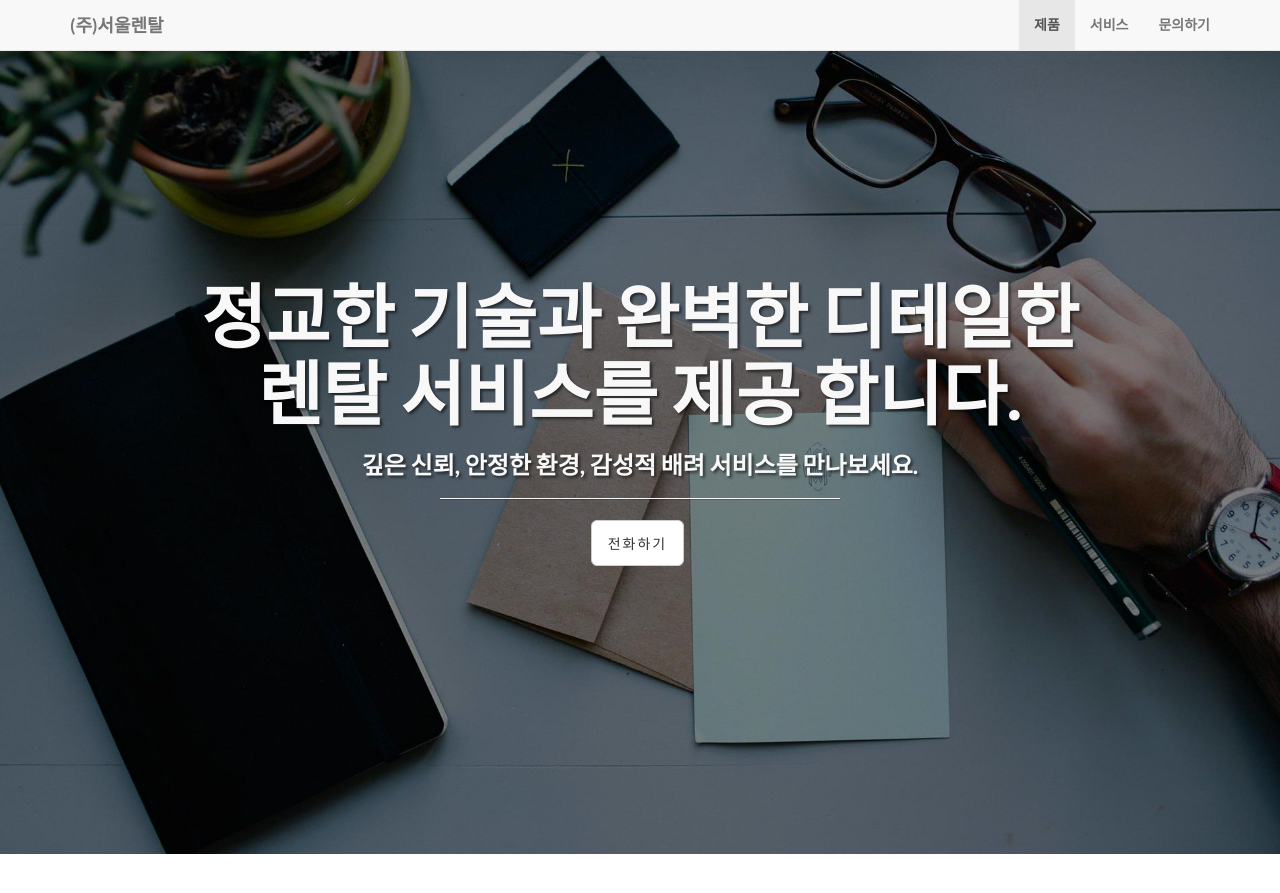
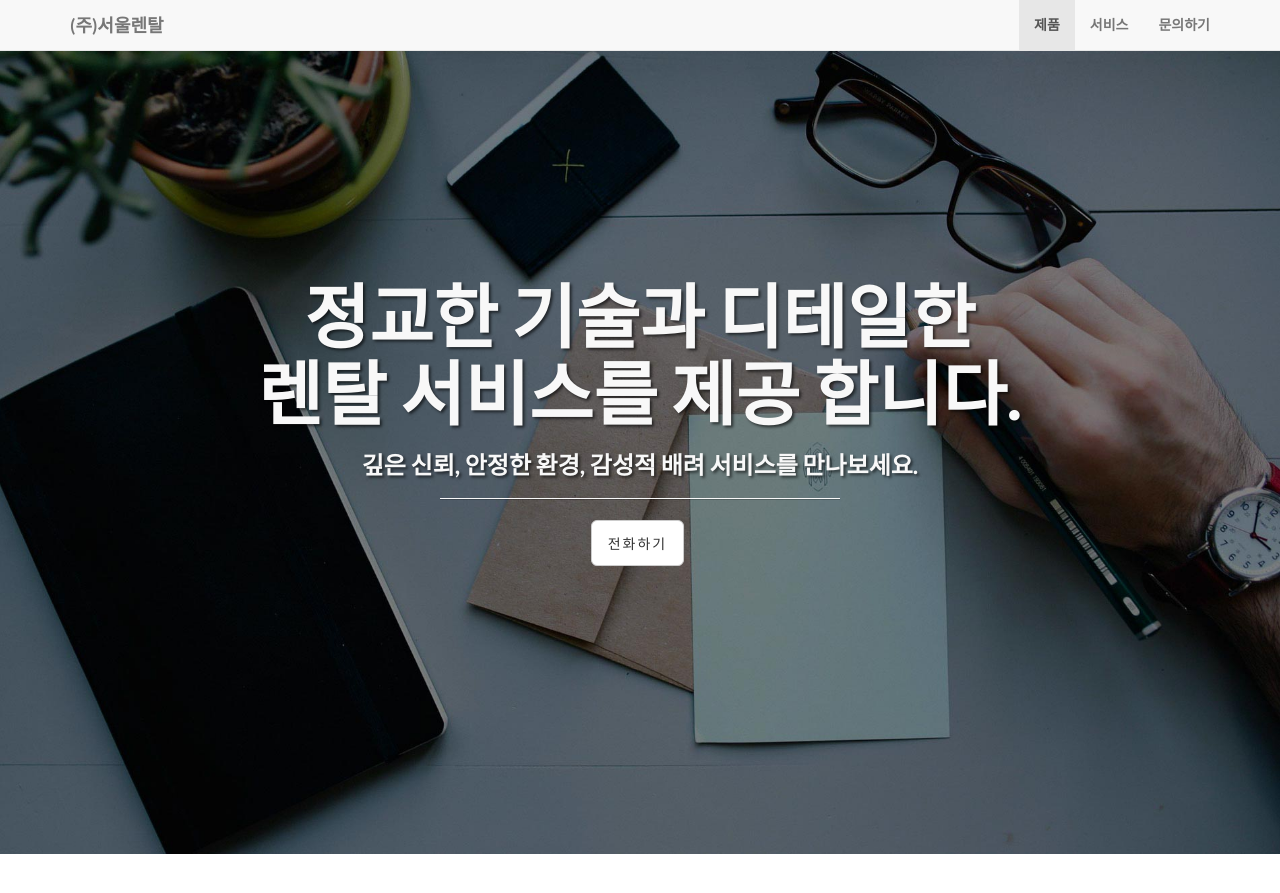
Before and after one commit to seoulrental/seoulrental.github.io, a Jekyll site: the page built from index.html, in a window 1280 px wide and 900 px high. Shown: the top 893 px of the window. Built offline with Jekyll 4.4.1, drawn with Linux system fonts in a browser that asks for light colours.

Commit message:
Update index.html

```diff
--- a/index.html
+++ b/index.html
@@ -1,5 +1,5 @@
 ---
 layout: default
-title: 정교한 기술과 완벽한 디테일한</br> 렌탈 서비스를 제공 합니다.
+title: 정교한 기술과 디테일한</br> 렌탈 서비스를 제공 합니다.
 subTitle: 깊은 신뢰, 안정한 환경, 감성적 배려 서비스를 만나보세요.
 ---
```
